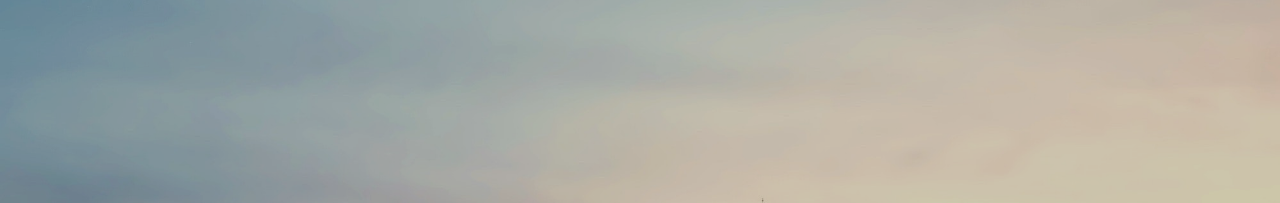
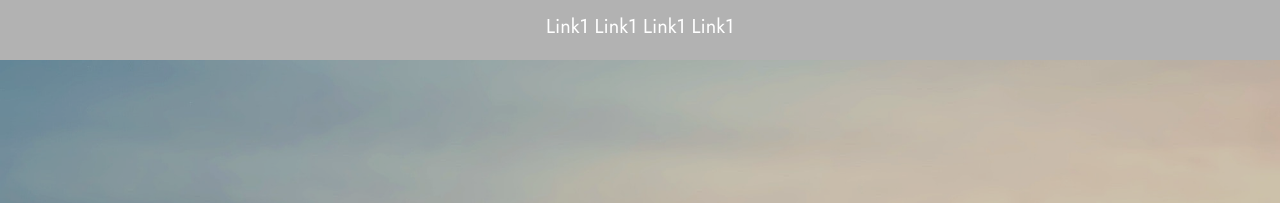
Before and after one commit to flavioalessandri/htmlcss-airbnb, a plain HTML site: page bonus/index.html in a window 1280 px wide. Shown: the top 203 px of the page. Drawn offline with Linux system fonts and the light colour scheme.

Commit message:
Aggiunta Nav Bar

```diff
--- a/bonus/css/style.css
+++ b/bonus/css/style.css
@@ -12,6 +12,35 @@ body{
   font-family: 'Jost', sans-serif;
   color: white;
 }
+
+.scrollbar{
+  color: white;
+  background-color: rgba(0,0,0,.3);
+  position: fixed;
+  top: 0;
+  left:0;
+  width: 100%;
+  height: 60px;
+  text-align: center;
+  font-size: 20px;
+  z-index: 900;
+}
+
+.scrollbar ul{
+  position: relative;
+  top:20%;
+}
+
+.scrollbar ul li{
+  display: inline;
+  list-style:none;
+}
+
+.scrollbar ul li a{
+  color: white;
+  text-decoration: none;
+}
+
 
 .contenitore{
   /* background-color: red; */
@@ -39,6 +68,7 @@ body{
 }
 
 .immagine01{
+  margin-top: 60px;
   /* background-color: green; */
   background-image: url("../img/london.jpg");
   background-size: cover;
--- a/bonus/index.html
+++ b/bonus/index.html
@@ -9,6 +9,16 @@
   </head>
 
   <body>
+    <header>
+      <nav class="scrollbar">
+        <ul>
+          <li><a href="#">Link1</a></li>
+          <li><a href="#">Link1</a></li>
+          <li><a href="#">Link1</a></li>
+          <li><a href="#">Link1</a></li>
+        </ul>
+      </nav>
+    </header>
 
     <!-- Prima Città -->
     <div class="contenitore immagine01">
```
